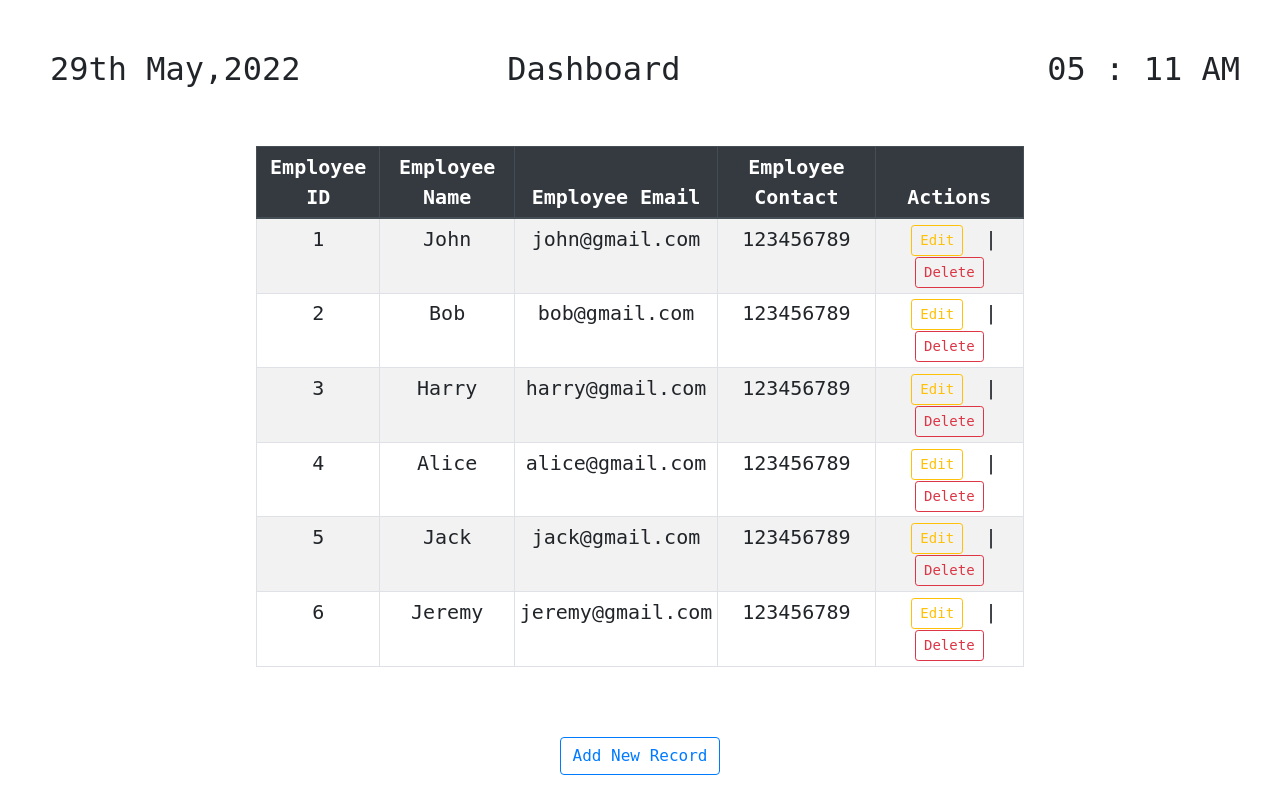
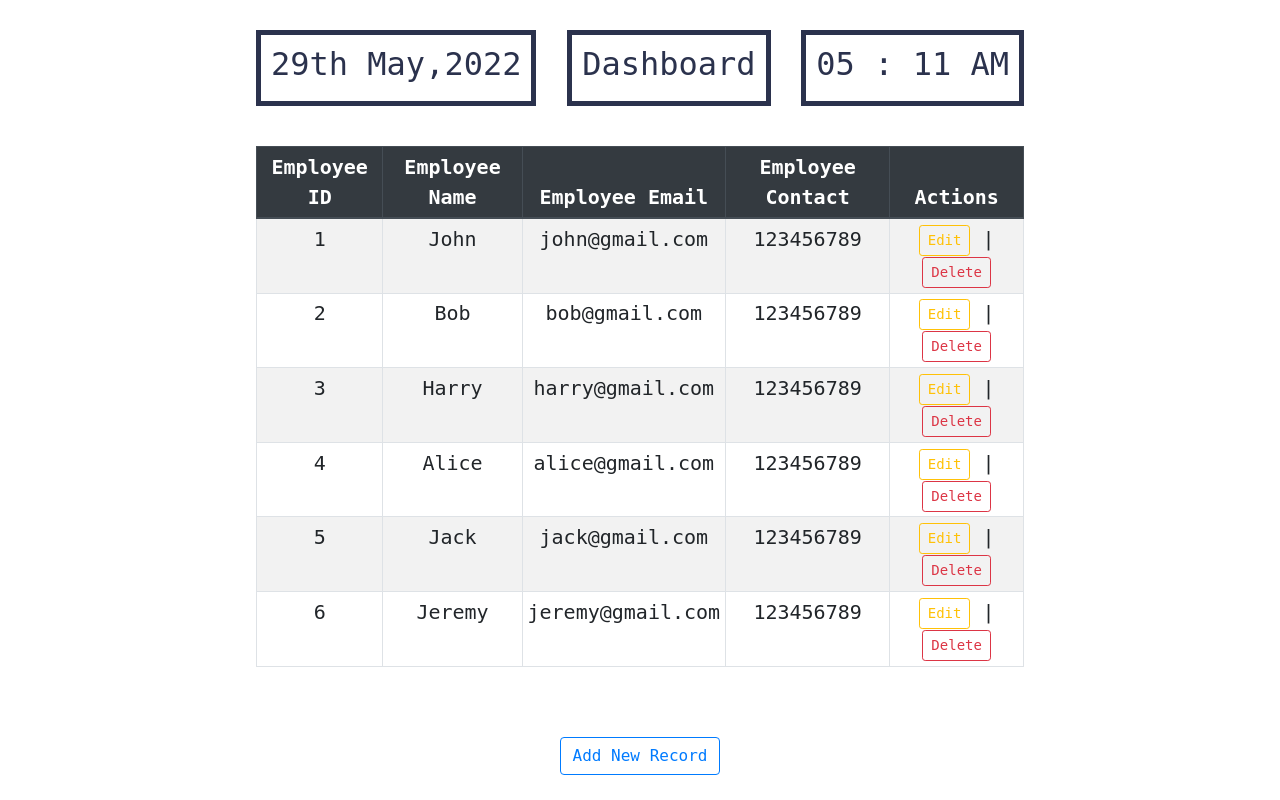
Before and after one commit to itsmemayank/Dashboard---Django, a Django app: page / in a window 1280 px wide. Run offline with Django 3.2, Linux system fonts and the light colour scheme; data comes from the database, SQL or seed files in the repository; both versions use the stored data as it was after the commit; some libraries are stand-ins or nearby versions.

Commit message:
fix main class in css

```diff
--- a/employee/templates/index.html
+++ b/employee/templates/index.html
@@ -3,7 +3,6 @@
 <head>
     <meta charset="UTF-8">
     <title>Index</title>
-    {% load static %}
     <link rel="stylesheet" href="{% static 'css/style.css' %}"/>
     <link rel="stylesheet" href="https://stackpath.bootstrapcdn.com/bootstrap/4.5.0/css/bootstrap.min.css" integrity="sha384-9aIt2nRpC12Uk9gS9baDl411NQApFmC26EwAOH8WgZl5MYYxFfc+NcPb1dKGj7Sk" crossorigin="anonymous">
     <style>
--- a/employee/templates/show.html
+++ b/employee/templates/show.html
@@ -14,47 +14,31 @@
         text-align: center;
         margin: 0;
         padding: 0;
+        display: flex;
+        flex-direction: column;
+        justify-content: center;
+        align-items: center;
     }
 
     .main {
         /* border: 2px solid black; */
-        margin: 50px 0 50px 0;
+        margin: 30px 0 30px 0;
+        width: 60%;
     }
 
     .table {
+        /* border: 2px solid black; */
         border-radius: 5px;
         width: 60%;
         margin: 10px auto;
     }
-    .top {
-        display: table-cell;
-    }
-    .left {
-        float: left;
-        padding: 0 20px ;
-    }
-    .right {
-        float: right;
-        padding: 0 20px;
-    }
-    a {
-        margin: 0 10px;
+
+    .date, .title, .time  {
+        border: 5px solid #2b324d;
+        color: #2b324d;
+        padding: 10px;
     }
 
-    .date {
-        /* border: 2px solid black; */
-        margin: 0 0 0 30px;
-    }
-
-    .title {
-        /* border: 2px solid black; */
-        padding: 0 180px 0 0;
-    }
-
-    .time {
-        /* border: 2px solid black; */
-        margin: 0 40px 0 0;
-    }
 
     </style>
 </head>
```
Also changed, not shown: db.sqlite3.
